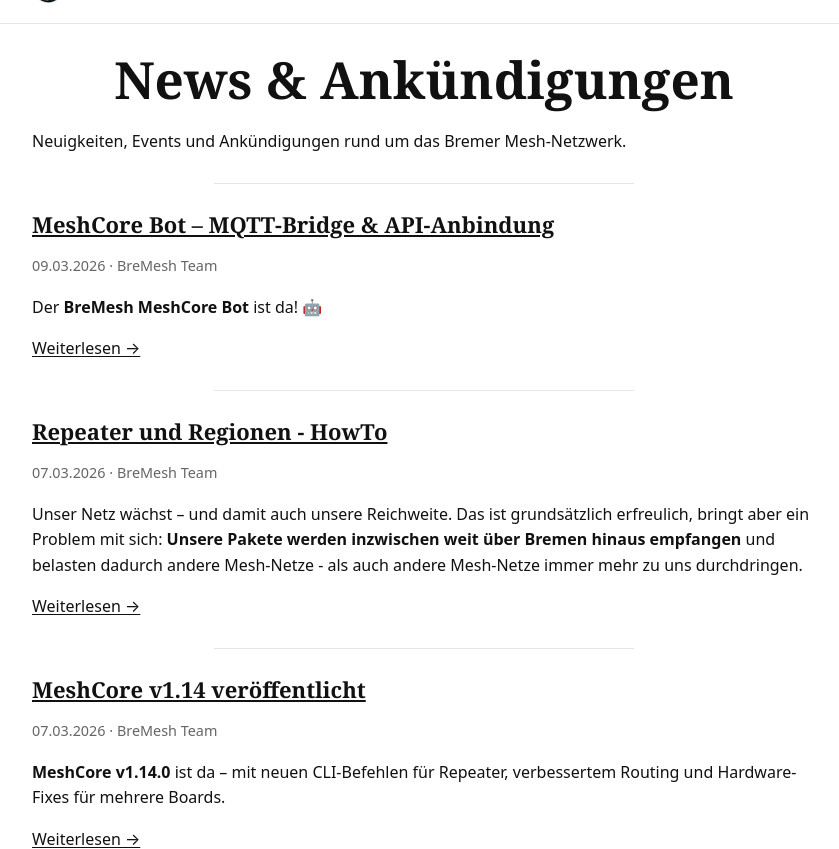
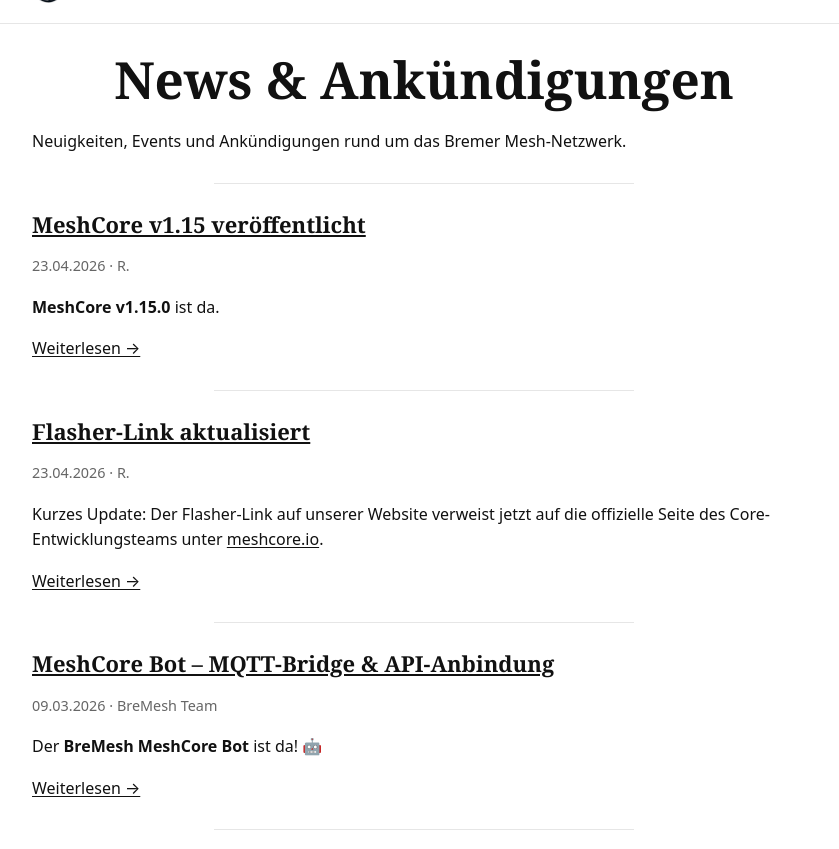
Before and after one commit to NordCen/BreMeshPeople, a Jekyll site: the page built from news.md, in a window 1280 px wide and 900 px high, scrolled down 227 px, cut to the strip 51-900 px from the top of the window. Shown: the whole strip, without its empty margins (216-1055 px from the left). Built offline with Jekyll 4.4.1, drawn with Linux system fonts in a browser that asks for light colours.

Commit message:
Update flasher link and add April news posts

```diff
--- /dev/null
+++ b/_posts/2026-04-23-flasher-link-meshcore-io.md
@@ -0,0 +1,10 @@
+---
+layout: post
+title: "Flasher-Link aktualisiert"
+date: 2026-04-23
+author: R.
+---
+
+Kurzes Update: Der Flasher-Link auf unserer Website verweist jetzt auf die offizielle Seite des Core-Entwicklungsteams unter [meshcore.io](https://meshcore.io/).
+
+Direkt zum Flasher geht es hier: [meshcore.io/flasher](https://meshcore.io/flasher).
--- /dev/null
+++ b/_posts/2026-04-23-meshcore-v1-15.md
@@ -0,0 +1,23 @@
+---
+layout: post
+title: "MeshCore v1.15 veröffentlicht"
+date: 2026-04-23
+author: R.
+---
+
+**MeshCore v1.15.0** ist da.
+
+Das Update bringt unter anderem **Default Scope**, Support für **GROUP_DATA (binäre Pakete)**, neue Hardware-Unterstützung (u. a. Heltec V4.3 / Heltec nRF Tracker) sowie mehrere Fixes bei Radio, Sensoren und Companion-Funktionen.
+
+## Highlights
+
+- Default Scope support
+- Neue GROUP_DATA-Pakete
+- Neues CLI-Kommando: `get|set dutycycle`
+- Radio-Updates (u. a. rxgain standardmäßig aktiv, Frequenzbereich bis 150 MHz)
+- nRF Companion mit OTA-Update-Support
+
+## Mehr Infos
+
+- Offizieller Release-Post: [blog.meshcore.io/2026/04/19/release-1-15-0](https://blog.meshcore.io/2026/04/19/release-1-15-0)
+- Flasher: [meshcore.io/flasher](https://meshcore.io/flasher)
```
Also changed, not shown: faketec.md (+1 -1 lines).
